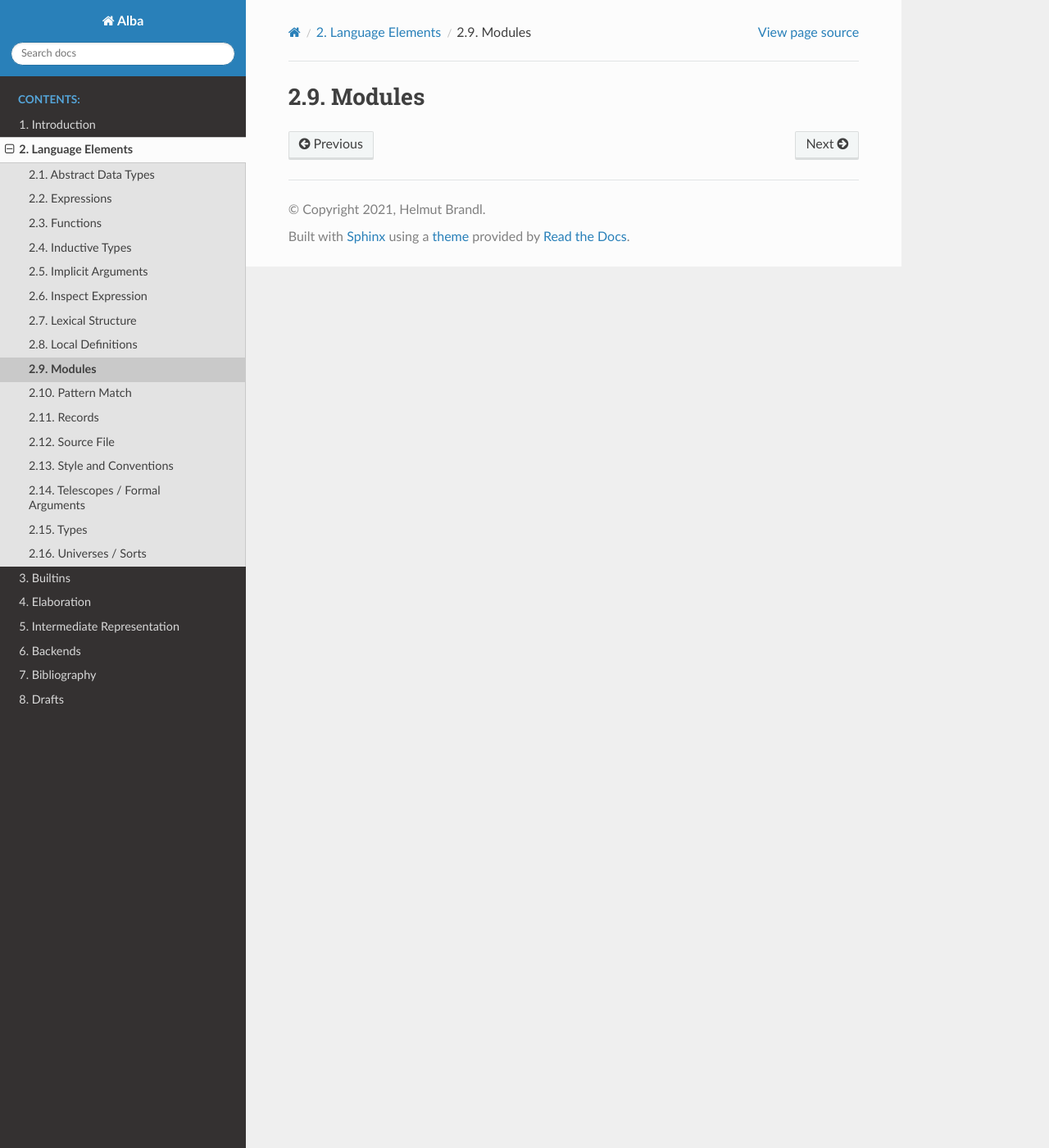
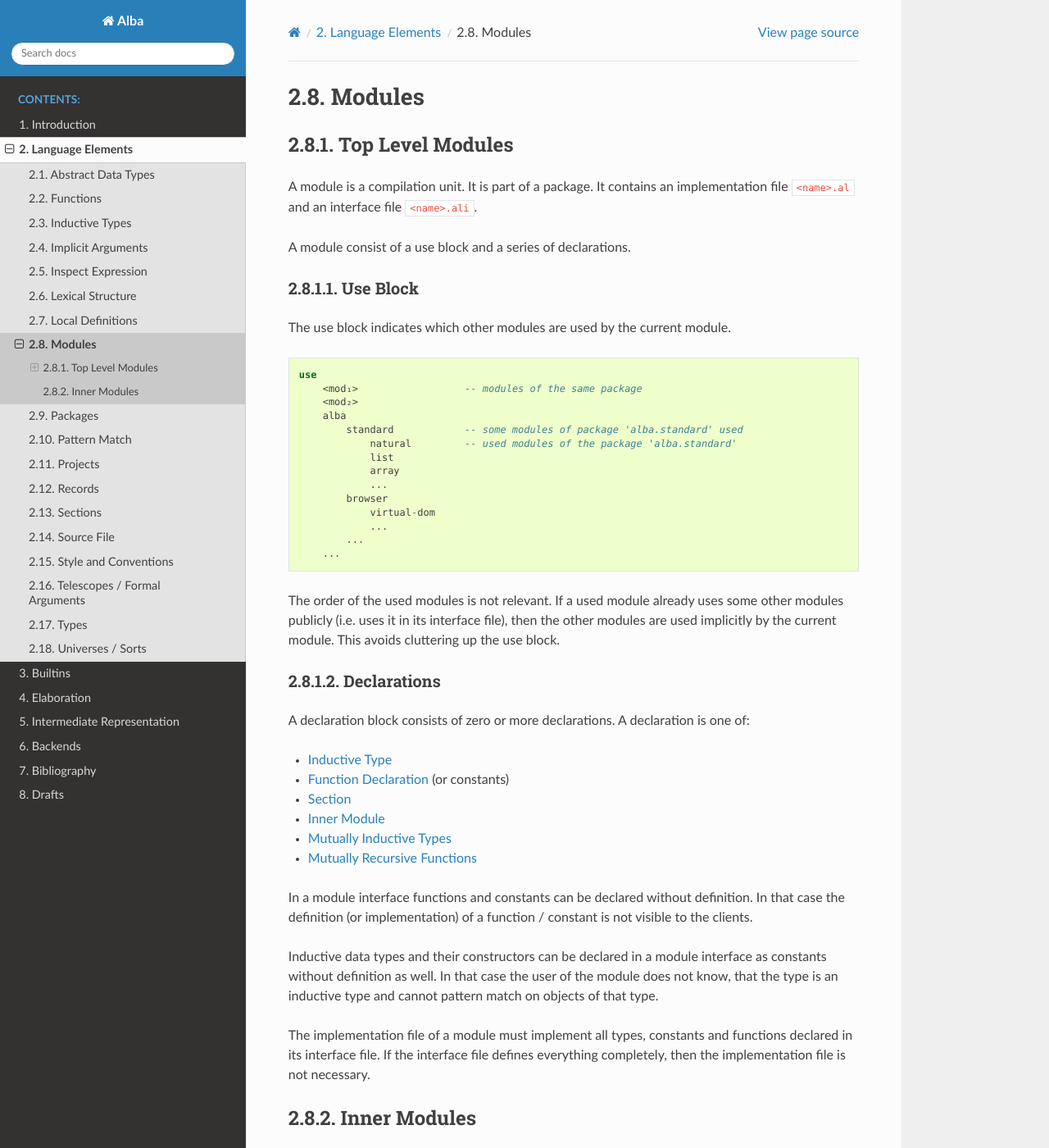
Before and after one commit to alba-lang/lang-spec, a Sphinx documentation site: the page built from sphinx/source/lang-elems/modules.rst, in a window 1280 px wide and 1400 px high. Shown: the whole window at 82% size. Built offline with Sphinx 7.4.7 and the Read the Docs theme 2.0.0, drawn with Linux system fonts in a browser that asks for light colours; some of the changed text lies outside the part shown.

Commit message:
Added 'Packages', 'Projects' and 'Modules'
	deleted:    sphinx/source/lang-elems/expressions.rst
	modified:   sphinx/source/lang-elems/functions.rst
	modified:   sphinx/source/lang-elems/index.rst
	modified:   sphinx/source/lang-elems/inductive.rst
	modified:   sphinx/source/lang-elems/modules.rst
	new file:   sphinx/source/lang-elems/packages.rst
	new file:   sphinx/source/lang-elems/projects.rst
	new file:   sphinx/source/lang-elems/section.rst

```diff
--- a/sphinx/source/lang-elems/expressions.rst
+++ /dev/null
@@ -1,3 +0,0 @@
-****************************************
-Expressions
-****************************************
--- a/sphinx/source/lang-elems/inductive.rst
+++ b/sphinx/source/lang-elems/inductive.rst
@@ -175,6 +175,7 @@ Some examples of inductive types::
 
 
 
+.. _Mutually Inductive:
 
 Mutually Inductive Types
 ============================================================
--- a/sphinx/source/lang-elems/modules.rst
+++ b/sphinx/source/lang-elems/modules.rst
@@ -1,3 +1,98 @@
-****************************************
+.. _Modules:
+
+************************************************************
 Modules
-****************************************
+************************************************************
+
+
+Top Level Modules
+==================================================
+
+A module is a compilation unit. It is part of a package. It contains an
+implementation file ``<name>.al`` and an interface file ``<name>.ali``.
+
+A module consist of a use block and a series of declarations.
+
+
+
+Use Block
+--------------------------------------------------
+
+The use block indicates which other modules are used by the current module.
+::
+
+    use
+        <mod₁>                  -- modules of the same package
+        <mod₂>
+        alba
+            standard            -- some modules of package 'alba.standard' used
+                natural         -- used modules of the package 'alba.standard'
+                list
+                array
+                ...
+            browser
+                virtual-dom
+                ...
+            ...
+        ...
+
+The order of the used modules is not relevant. If a used module already uses
+some other modules publicly (i.e. uses it in its interface file), then the other
+modules are used implicitly by the current module. This avoids cluttering up the
+use block.
+
+
+
+
+.. _Declarations:
+
+Declarations
+--------------------------------------------------
+
+A declaration block consists of zero or more declarations.  A declaration is one
+of:
+
+- :ref:`Inductive Type <Inductive Types>`
+- :ref:`Function Declaration <Functions>` (or constants)
+- :ref:`Section <Sections>`
+- :ref:`Inner Module <Inner Modules>`
+- :ref:`Mutually Inductive Types <Mutually Inductive>`
+- :ref:`Mutually Recursive Functions <Mutually Recursive>`
+
+
+In a module interface functions and constants can be declared without
+definition. In that case the definition (or implementation) of a function /
+constant is not visible to the clients.
+
+Inductive data types and their constructors can be declared in a module
+interface as constants without definition as well. In that case the user of the
+module does not know, that the type is an inductive type and cannot pattern
+match on objects of that type.
+
+
+The implementation file of a module must implement all types, constants and
+functions declared in its interface file. If the interface file defines
+everything completely, then the implementation file is not necessary.
+
+
+
+
+.. _Inner Modules:
+
+Inner Modules
+==================================================
+
+
+An inner module is a module within a module. It has no use bock. Only
+implementation files can have inner modules.
+
+Syntax::
+
+    module
+        <declaration₁>          -- publicly visible declarations
+        <declaration₂>
+        ...
+    :=
+        <declaration₁>          -- private definitions and implementations
+        <declaration₂>          -- for the public declarations
+        ...
```
Also changed, not shown: sphinx/source/lang-elems/functions.rst (+7 -0 lines), sphinx/source/lang-elems/index.rst (+18 -1 lines), sphinx/source/lang-elems/packages.rst (added, +57 -0 lines), sphinx/source/lang-elems/projects.rst (added, +38 -0 lines), sphinx/source/lang-elems/section.rst (added, +34 -0 lines).
